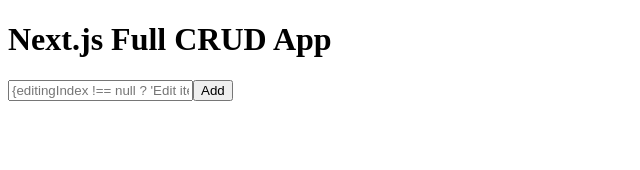
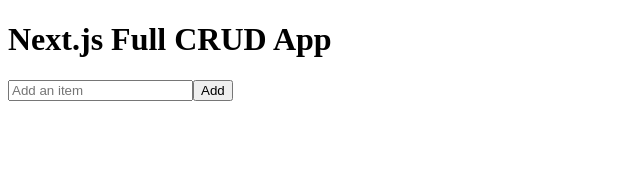
Before and after one commit to kevinbrar/nextjs-crud-demo, a Next.js app: page / in a window 1280 px wide. Shown: the top 170 px of the page, without its empty margins (0-640 px from the left). Built offline with nearby package versions, Linux system fonts and the light colour scheme.

Commit message:
Update index.js

```diff
--- a/pages/index.js
+++ b/pages/index.js
@@ -40,7 +40,7 @@
           type="text"
           value={input}
           onChange={(e) => setInput(e.target.value)}
-          placeholder="{editingIndex !== null ? 'Edit item' : 'Add an item'}"
+          placeholder={editingIndex !== null ? 'Edit item' : 'Add an item'}
         />
         <button className="bg-blue-500 text-white px-4 py-2 rounded" onClick={handleAdd}>
           {editingIndex !== null ? 'Update' : 'Add'}
```
